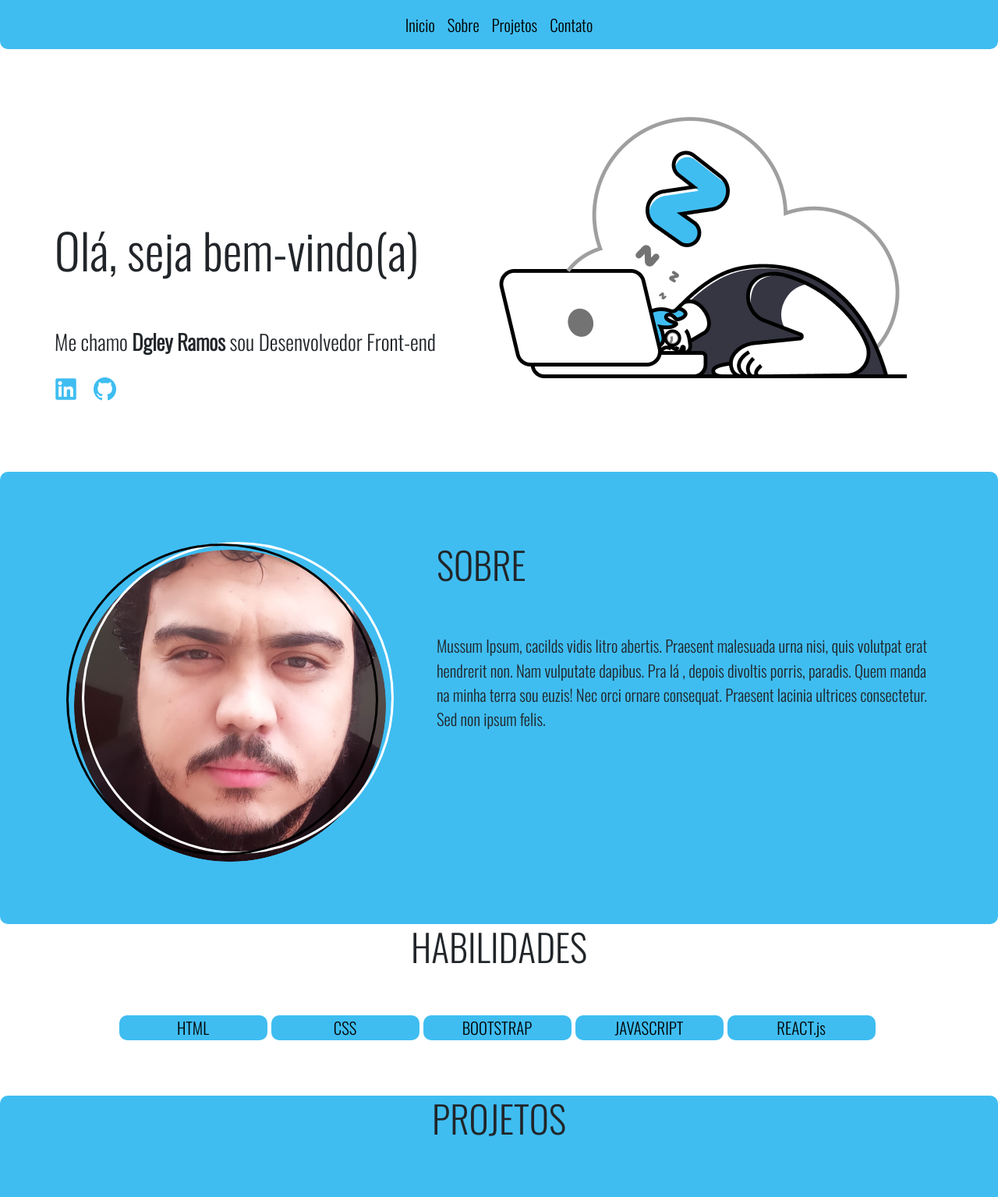
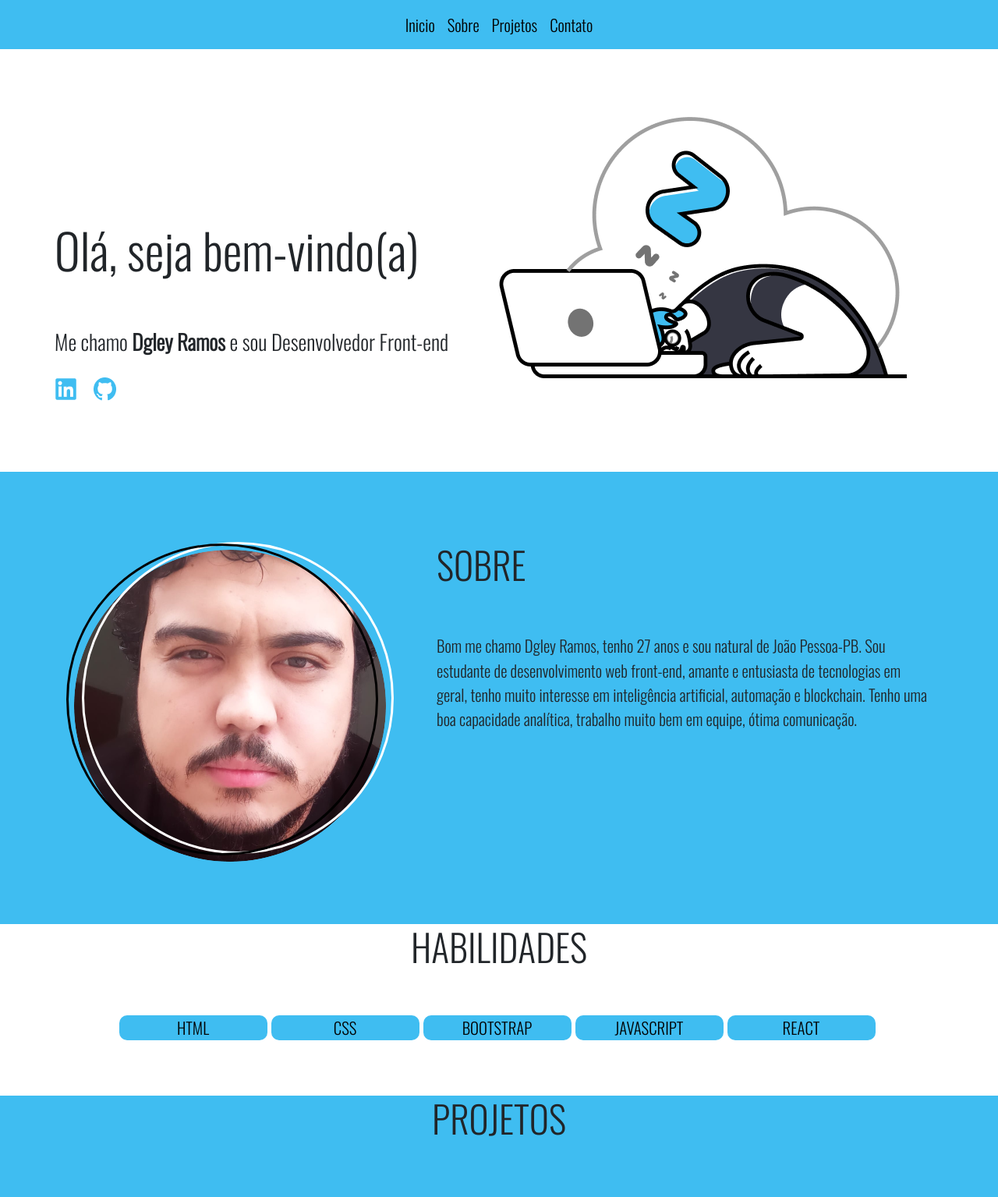
Before and after one commit to dgleyramos1/website-ramosdev, a plain HTML site: page index.html in a window 1280 px wide. Shown: the top 1535 px of the page at 78% size. Drawn offline with nearby package versions, Linux system fonts and the light colour scheme.

Commit message:
layout pronto

```diff
--- a/index.html
+++ b/index.html
@@ -52,8 +52,7 @@
             <div>
               <h2>Olá, seja bem-vindo(a)</h2>
               <p>
-                Me chamo <strong>Dgley Ramos</strong>
-                sou Desenvolvedor Front-end
+                Me chamo <strong>Dgley Ramos</strong> e sou Desenvolvedor Front-end
               </p>
               <div>
                 <a style="margin-right: 15px;" href="https://www.linkedin.com/in/dgleyramos/" target="_blank">
@@ -87,7 +86,7 @@
           <div class="col-md-7 textSobre">
             <h2>SOBRE</h2>
             <p>
-              Mussum Ipsum, cacilds vidis litro abertis. Praesent malesuada urna nisi, quis volutpat erat hendrerit non. Nam vulputate dapibus. Pra lá , depois divoltis porris, paradis. Quem manda na minha terra sou euzis! Nec orci ornare consequat. Praesent lacinia ultrices consectetur. Sed non ipsum felis.
+              Bom me chamo Dgley Ramos, tenho 27 anos e sou natural de João Pessoa-PB. Sou estudante de desenvolvimento web front-end, amante e entusiasta de tecnologias em geral, tenho muito interesse em inteligência artificial, automação e blockchain. Tenho uma boa capacidade analítica, trabalho muito bem em equipe, ótima comunicação.
             </p>
           </div>
         </div>
@@ -105,7 +104,7 @@
           <div class="col-md-2 habText">CSS</div>
           <div class="col-md-2 habText">BOOTSTRAP</div>
           <div class="col-md-2 habText">JAVASCRIPT</div>
-          <div class="col-md-2 habText">REACT.js</div>
+          <div class="col-md-2 habText">REACT</div>
           <div class="col-sm-1 d-none"></div>
         </div>
       </div>
--- a/src/css/style.css
+++ b/src/css/style.css
@@ -16,8 +16,6 @@ h2 {
 /*header*/
 header{
     background-color: #3FBDF1;
-    border-bottom-left-radius: 10px;
-    border-bottom-right-radius: 10px;
 }
 
 header a {
@@ -52,9 +50,7 @@ header a:hover {
     bottom: 120px;
 }
 
-.alinhamentoTexto{
-    padding-bottom: 30px;
-}
+
 
 
 .textoPainel{
@@ -67,7 +63,6 @@ header a:hover {
 
 #sobre {
     background-color: #3FBDF1;
-    border-radius: 10px;
 }
 #sobre .row {
     height: 580px;
@@ -147,7 +142,6 @@ header a:hover {
 
 #projetos {
     background-color: #3FBDF1;
-    border-radius: 10px;
     padding-bottom: 60px;
 }
 
```
